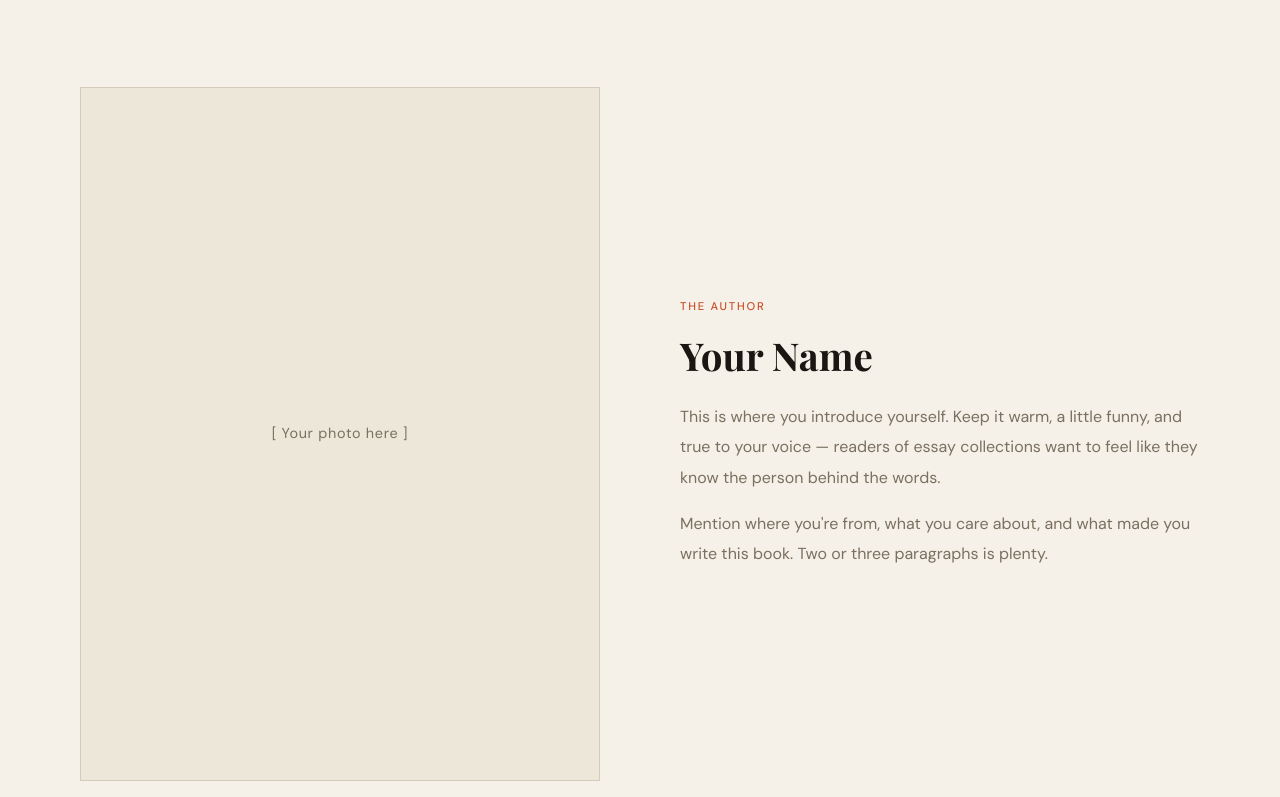
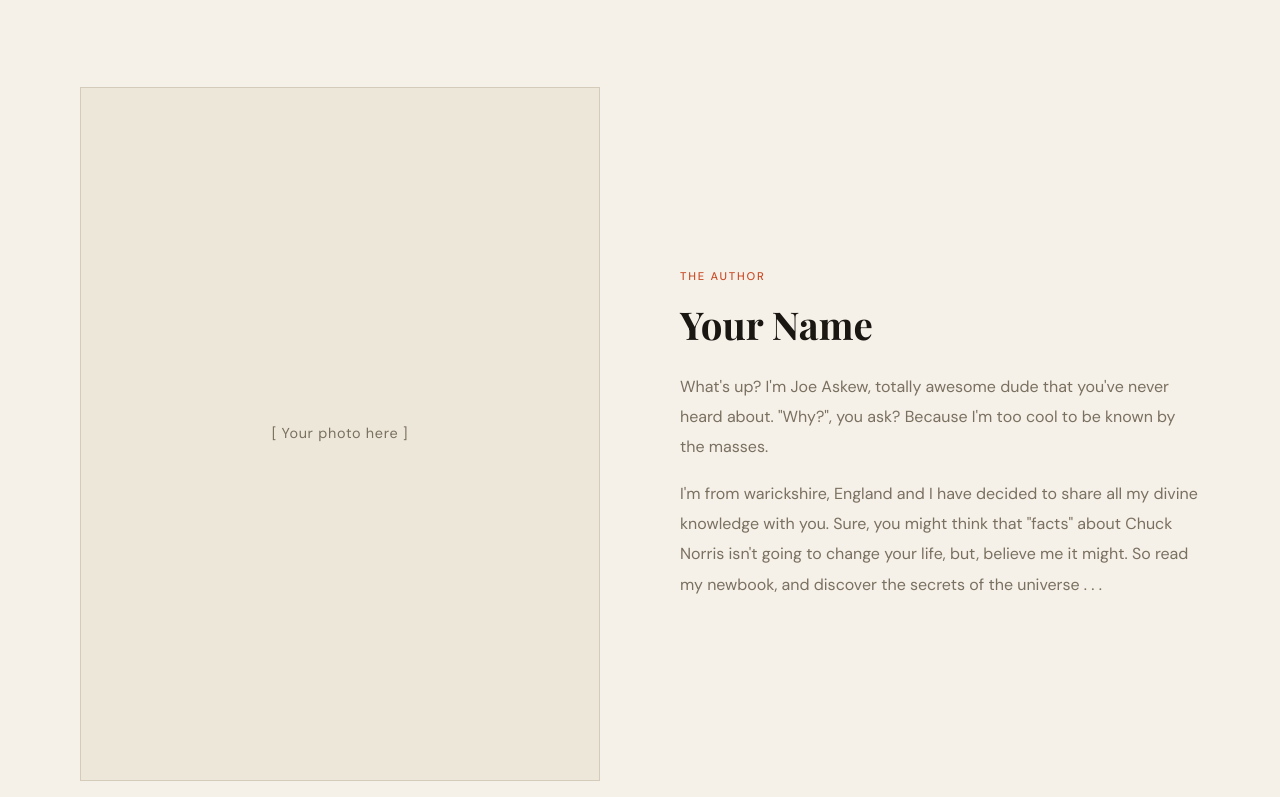
Before and after one commit to joeaskew001-collab/Thisisareallycoolsecretwebsiteyoushouldnotknow.com, a plain HTML site: page index.html in a window 1280 px wide. Shown: the part 1819-2616 px from the top of the page. Drawn offline with nearby package versions, Linux system fonts and the light colour scheme; a web font is replaced by a local one.

Commit message:
Update index.html

```diff
--- a/index.html
+++ b/index.html
@@ -421,7 +421,7 @@
   <div class="reveal">
     <p class="section-label">The book</p>
     <h2 class="section-title">Why you should care about all three</h2>
-    <p class="about-text"> it, and what makes this collection unlike anything else out there. Be as bold and funny here as you are in the essays themselves.</p>
+    <p class="about-text"> This is a really cool, potentially life-changing book. Nuff said.</p>
   </div>
   <div class="themes reveal">
     <div class="theme-card">
@@ -463,8 +463,8 @@
     <p class="section-label">The author</p>
     <h2 class="section-title">Your Name</h2>
     <div class="author-bio">
-      <p>This is where you introduce yourself. Keep it warm, a little funny, and true to your voice — readers of essay collections want to feel like they know the person behind the words.</p>
-      <p>Mention where you're from, what you care about, and what made you write this book. Two or three paragraphs is plenty.</p>
+      <p>What's up? I'm Joe Askew, totally awesome dude that you've never heard about. "Why?", you ask? Because I'm too cool to be known by the masses.</p>
+      <p>I'm from warickshire, England and I have decided to share all my divine knowledge with you. Sure, you might think that "facts" about Chuck Norris isn't going to change your life, but, believe me it might. So read my newbook, and discover the secrets of the universe . . .</p>
     </div>
   </div>
 </section>
```
